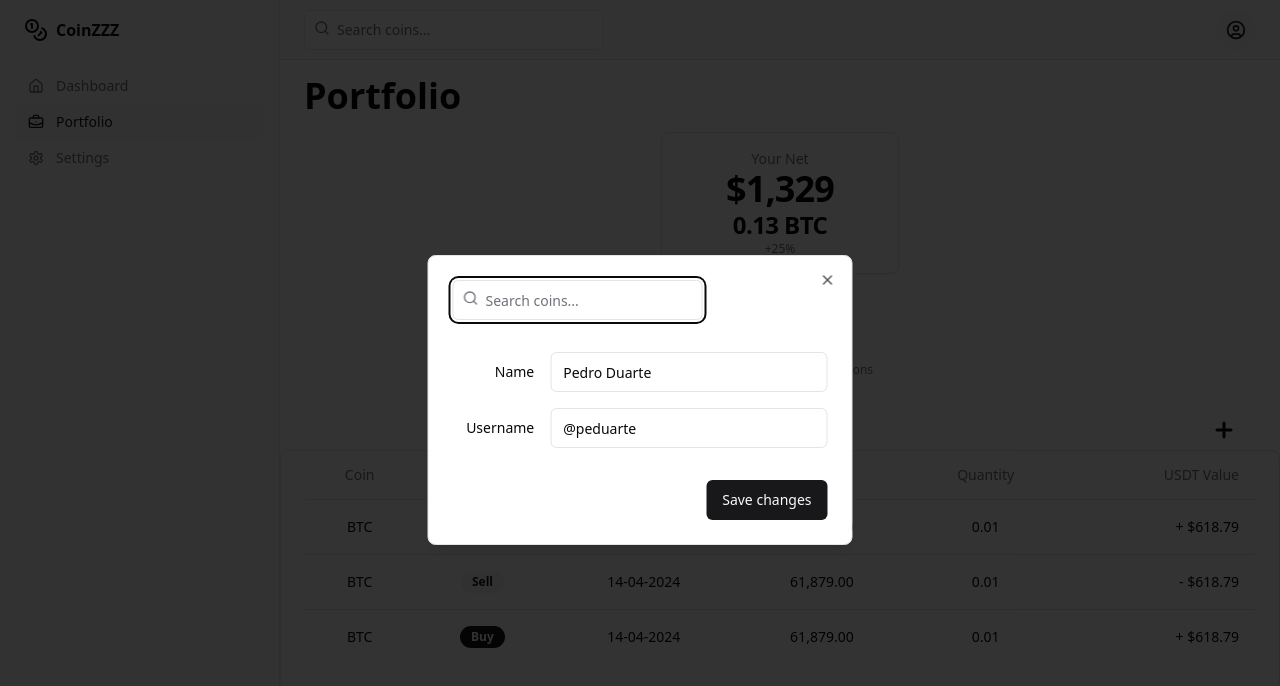
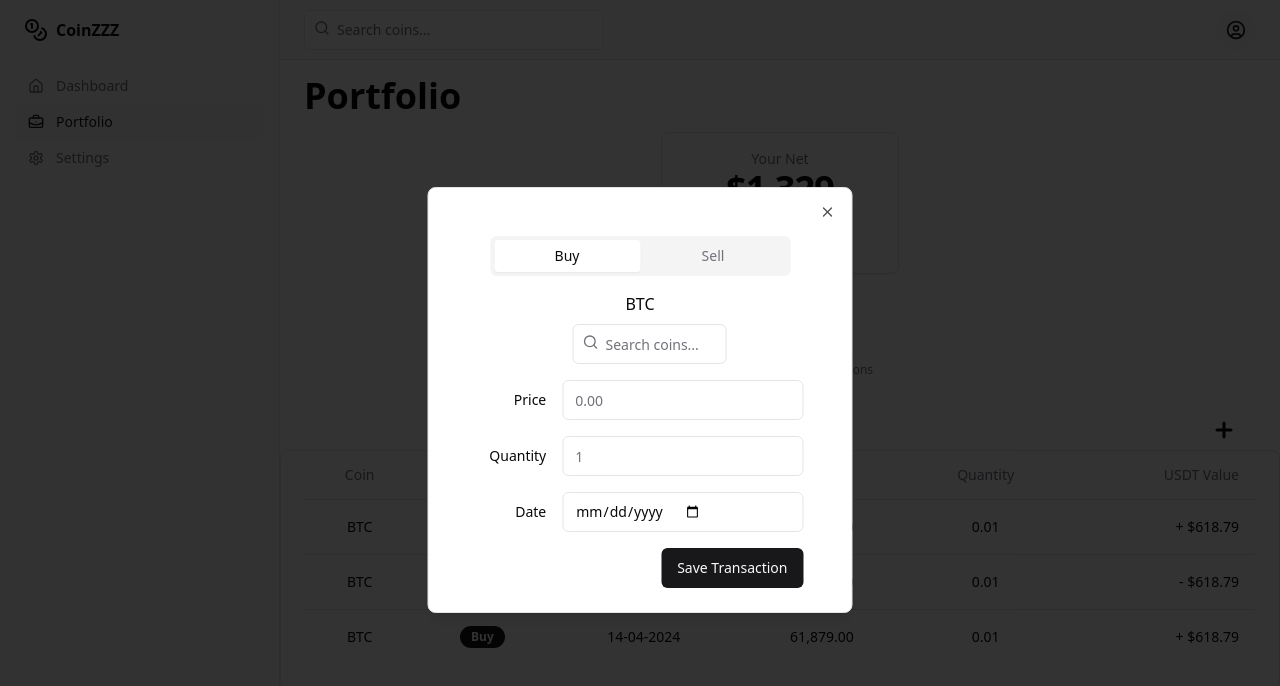
Before and after one commit to slamgLuke/CoinzzzFrontend, a React (Vite) app: page /portfolio in a window 1280 px wide. Both pictures are taken after a click on the button 1224 px from the left and 430 px from the top of the page. Shown: the top 686 px of the page. Built offline with nearby package versions, Linux system fonts and the light colour scheme.

Commit message:
portfolio menu

```diff
--- a/src/Portfolio.tsx
+++ b/src/Portfolio.tsx
@@ -1,69 +1,7 @@
 import { Card, CardDescription, CardTitle } from "@/components/ui/card";
 import TransactionTable from "./TransactionTable";
 import plot from "./assets/plot.png";
-import { Button } from "@/components/ui/button";
-import {
-  Dialog,
-  DialogContent,
-  DialogFooter,
-  DialogHeader,
-  DialogTrigger,
-} from "@/components/ui/dialog";
-import { Input } from "@/components/ui/input";
-import { Label } from "@/components/ui/label";
-import "./table.css";
-import { Plus, Search } from "lucide-react";
-
-function InsertTransactionMenu() {
-  return (
-    <Dialog>
-      <DialogTrigger asChild>
-        <Button variant="ghost">
-          <Plus strokeWidth={3} />
-        </Button>
-      </DialogTrigger>
-      <DialogContent className="sm:max-w-[425px]">
-        <DialogHeader>
-          <form className="w-full">
-            <div className="relative w-full">
-              <Search className="absolute left-2.5 top-2.5 h-4 w-4 text-muted-foreground" />
-              <Input
-                type="search"
-                placeholder="Search coins..."
-                className="w-full appearance-none bg-background pl-8 shadow-none md:w-2/3 lg:w-2/3"
-              />
-            </div>
-          </form>
-        </DialogHeader>
-        <div className="grid gap-4 py-4">
-          <div className="grid grid-cols-4 items-center gap-4">
-            <Label htmlFor="name" className="text-right">
-              Name
-            </Label>
-            <Input
-              id="name"
-              defaultValue="Pedro Duarte"
-              className="col-span-3"
-            />
-          </div>
-          <div className="grid grid-cols-4 items-center gap-4">
-            <Label htmlFor="username" className="text-right">
-              Username
-            </Label>
-            <Input
-              id="username"
-              defaultValue="@peduarte"
-              className="col-span-3"
-            />
-          </div>
-        </div>
-        <DialogFooter>
-          <Button type="submit">Save changes</Button>
-        </DialogFooter>
-      </DialogContent>
-    </Dialog>
-  );
-}
+import PortfolioMenu from "./components/PortfolioMenu.tsx";
 
 export function Portfolio() {
   return (
@@ -89,7 +27,7 @@ export function Portfolio() {
         </div>
         <div className="flex flex-col item-center justify-start">
           <div className="w-24 ml-auto pr-4">
-            <InsertTransactionMenu />
+            <PortfolioMenu />
           </div>
         </div>
         <TransactionTable />
--- /dev/null
+++ b/src/components/PortfolioMenu.tsx
@@ -0,0 +1,91 @@
+import { Button } from "@/components/ui/button";
+import {
+  Dialog,
+  DialogContent,
+  DialogFooter,
+  DialogHeader,
+  DialogTrigger,
+} from "@/components/ui/dialog";
+import { Input } from "@/components/ui/input";
+import { Label } from "@/components/ui/label";
+import { Plus, Search } from "lucide-react";
+import { Tabs, TabsContent, TabsList, TabsTrigger } from "@/components/ui/tabs";
+import { useState } from "react";
+
+export function FollowCoinMenu() {
+  const [transactionType, setTransactionType] = useState("buy");
+  const [coin, setCoin] = useState("BTC");
+  return (
+    <Dialog>
+      <DialogTrigger asChild>
+        <Button variant="ghost">
+          <Plus strokeWidth={3} />
+        </Button>
+      </DialogTrigger>
+      <DialogContent className="sm:max-w-[425px]">
+        <Tabs
+          defaultValue={transactionType}
+          onValueChange={setTransactionType}
+          className="pt-6 px-6"
+        >
+          <div className="flex flex-col items-center pb-4">
+            <TabsList className="grid w-full grid-cols-2 w-[300px]">
+              <TabsTrigger value="buy">Buy</TabsTrigger>
+              <TabsTrigger value="sell">Sell</TabsTrigger>
+            </TabsList>
+          </div>
+          <div className="flex flex-col items-center pb-2">
+            <h2 className="text-center">{coin}</h2>
+          </div>
+            <DialogHeader className="flex flex-col items-center">
+              <form className="w-full pl-24">
+                <div className="relative w-full">
+                  <Search className="absolute left-2.5 top-2.5 h-4 w-4 text-muted-foreground" />
+                  <Input
+                    type="search"
+                    placeholder="Search coins..."
+                    className="w-full appearance-none bg-background pl-8 shadow-none md:w-2/3 lg:w-2/3"
+                  />
+                </div>
+              </form>
+            </DialogHeader>
+          <div className="grid gap-4 py-4">
+            <div className="grid grid-cols-4 items-center gap-4">
+              <Label htmlFor="price" className="text-right">
+                Price
+              </Label>
+              <Input
+                type="number"
+                id="price"
+                placeholder="0.00"
+                className="col-span-3"
+              />
+            </div>
+            <div className="grid grid-cols-4 items-center gap-4">
+              <Label htmlFor="quantity" className="text-right">
+                Quantity
+              </Label>
+              <Input
+                type="number"
+                id="quantity"
+                placeholder="1"
+                className="col-span-3"
+              />
+            </div>
+            <div className="grid grid-cols-4 items-center gap-4">
+              <Label htmlFor="date" className="text-right">
+                Date
+              </Label>
+              <Input type="date" id="date" className="col-span-3" />
+            </div>
+          </div>
+          <DialogFooter>
+            <Button type="submit">Save Transaction</Button>
+          </DialogFooter>
+        </Tabs>
+      </DialogContent>
+    </Dialog>
+  );
+}
+
+export default FollowCoinMenu;
```
